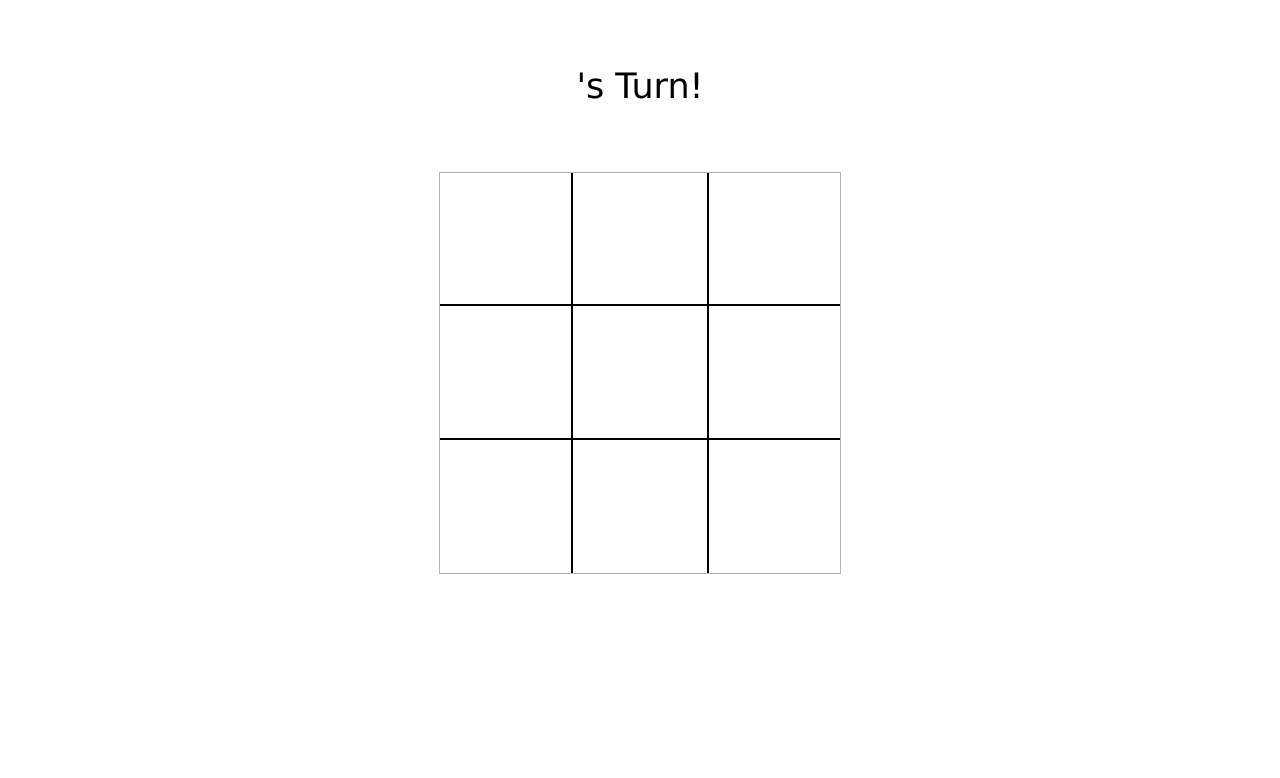
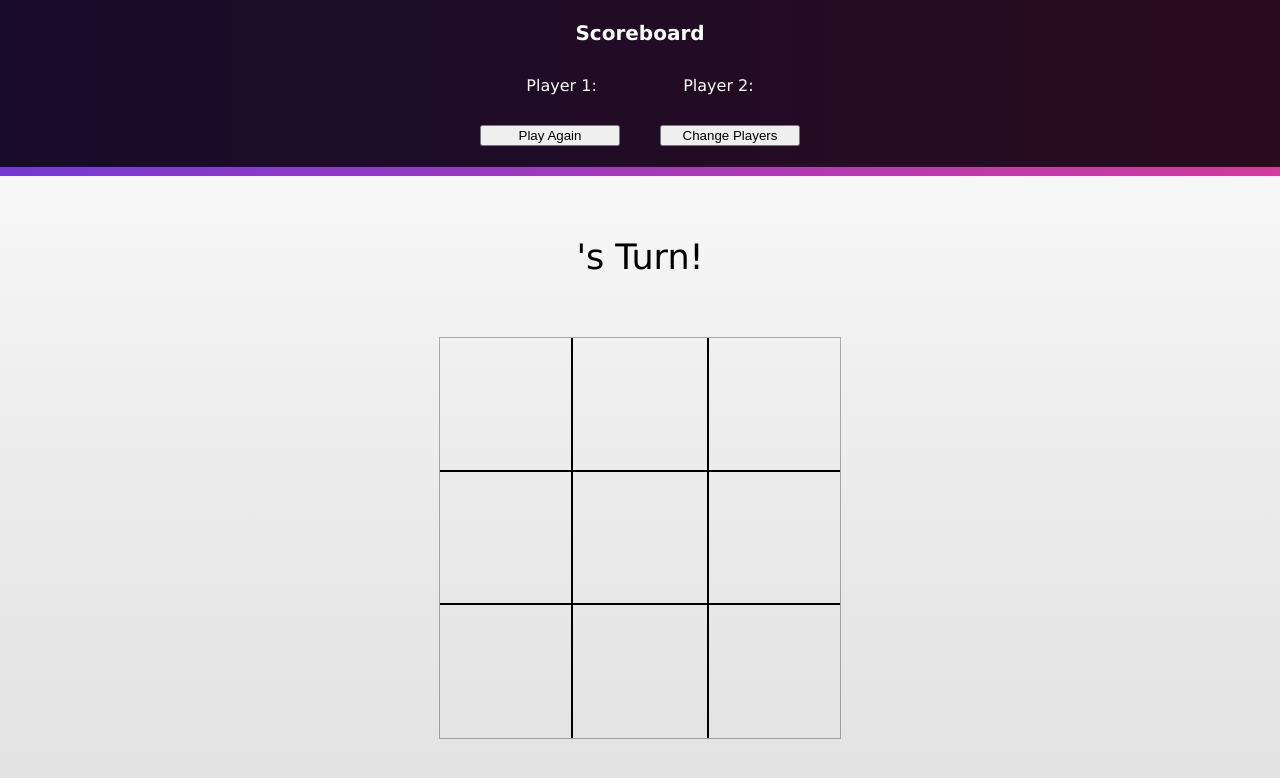
Before and after one commit to ghfinatti/tic-tac-toe, a plain HTML site: page index.html in a window 1280 px wide. Both pictures are taken after a click on the button "Start". Drawn offline with Linux system fonts and the light colour scheme.

Commit message:
main design done

```diff
--- a/index.html
+++ b/index.html
@@ -21,8 +21,22 @@
             </div>
         </div>
         <div class="game">
+            <div class="game-header">
+                <div class="game-header-bg">
+                    <div class="sb-title">Scoreboard</div>
+                    <div class="scoreboard">
+                        <div class="player1-score">Player 1:</div>
+                        <div class="player2-score">Player 2:</div>
+                    </div>
+                    <div class="play-buttons">
+                        <button class="play-again">Play Again</button>
+                        <button class="change-players">Change Players</button>
+                    </div>
+                </div>
+            </div>
+            <div class="gameboard-container">
                 <div class="player-turn">Player 1</div>
-            <div class="show" id="game-board">
+                <div id="game-board">
                     <div class="board-squares" id="item-1" data-square='0'></div>
                     <div class="board-squares" id="item-2" data-square='1'></div>
                     <div class="board-squares" id="item-3" data-square='2'></div>
@@ -34,6 +48,7 @@
                     <div class="board-squares" id="item-9" data-square='8'></div>
                 </div>
         </div>
+        </div>
     </body>
     <script src="script.js"></script>
 </html>
--- a/script.js
+++ b/script.js
@@ -2,14 +2,7 @@ const game = (() => {
     let players = [];
     let gameboard = ["","","","","","","","",""];
     let playPossible = true;
-
-    const updateCounter = () => {
-        countX = gameboard.filter(marker => marker === "X").length
-        countO = gameboard.filter(marker => marker === "O").length
-        return countX, countO
-    }
-
-    updateCounter();
+    let counter = 0
 
     const checkForWinner = () => {
         if (gameboard[0] != "" && gameboard[0] === gameboard[1] && gameboard[0] === gameboard[2]){
@@ -33,7 +26,7 @@ const game = (() => {
         if (gameboard[0] != "" && gameboard[0] === gameboard[4] && gameboard[0] === gameboard[8]){
             return gameboard[0]
         }
-        if (gameboard[2] != "" && gameboard[2] === gameboard[4] && gameboard[2] === gameboard[5]){
+        if (gameboard[2] != "" && gameboard[2] === gameboard[4] && gameboard[2] === gameboard[6]){
             return gameboard[2]
         }
         if (gameboard.filter(square => square === "").length === 0){
@@ -41,7 +34,18 @@ const game = (() => {
         }
     }
 
-    return { gameboard, players, checkForWinner, updateCounter, playPossible }
+    const resetGame = () => {
+        game.gameboard = ["","","","","","","","",""];
+        game.playPossible = true;
+        game.counter = 0;
+        displayController.boardSquares.forEach( square => {
+            square.textContent = "";
+        });
+        displayController.playerTurn.textContent = `${game.players[0].name}'s turn!`;
+        return game.gameboard, game.playPossible, game.counter;
+    };
+
+    return { gameboard, players, checkForWinner, playPossible, counter, resetGame }
 
 })();
 
@@ -60,27 +64,30 @@ const displayController = (() => {
             squarePosition = e.target.dataset.square;
 
             if (game.playPossible === true){
-                if (countX === countO && square.textContent === ""){
+                if (game.counter%2 == 0 && square.textContent === ""){
                     game.gameboard[squarePosition] = "X";
                     square.textContent = "X"
                     playerTurn.textContent = `${game.players[1].name}'s turn!`
                 };
-                if (countX > countO && square.textContent === ""){
+                if (game.counter%2 != 0 && square.textContent === ""){
                     game.gameboard[squarePosition] = "O";
                     square.textContent = "O"
                     playerTurn.textContent = `${game.players[0].name}'s turn!`
                 };
+                game.counter ++
             }
-
-            game.updateCounter();
 
             const winner = game.checkForWinner();
 
             if (winner != undefined){
                 if (winner === "X"){
                     playerTurn.textContent = `${game.players[0].name} wins!`
-                }else{
+                };
+                if (winner === "O"){
                     playerTurn.textContent = `${game.players[1].name} wins!`
+                }
+                if (winner === 'tie'){
+                    playerTurn.textContent = `Tie!`
                 }
                 game.playPossible = false;
             }
@@ -92,17 +99,17 @@ const displayController = (() => {
         initialScreen.style.animationName = 'slideOut';
         setTimeout(() => {initialScreen.style.visibility = 'hidden'}, 1000);
         gameDiv.style.visibility = 'visible';
-        createPlayer(`${playerOne.value}`, 'X');
-        createPlayer(`${playerTwo.value}`, 'O');
+        createPlayer(`${playerOne.value}`, 'X', '0');
+        createPlayer(`${playerTwo.value}`, 'O', '0');
         playerTurn.textContent = `${playerOne.value}'s Turn!`;
     })
 
-    return { }
+    return { boardSquares, playerTurn }
 
 })();
 
-const createPlayer = (name, marker) => {
-    game.players.push({name, marker});
+const createPlayer = (name, marker, score) => {
+    game.players.push({name, marker, score});
 
-    return { name, marker }
+    return { name, marker, score }
 };
--- a/styles.css
+++ b/styles.css
@@ -14,20 +14,83 @@ body{
     width: 100%;
     border: 0px;
     margin: 0px;
+    background: linear-gradient(0deg, rgba(255,255,255,1) 0%, rgba(226,226,226,1) 0%, rgba(238,238,238,1) 50%, rgba(255,255,255,1) 100%);
+}
+
+.gameboard-container{
+    display: flex;
+    flex-direction: column;
+    justify-content: space-evenly;
+    width: 100%;
+    height: 78%;
+    min-height: 476px;
 }
 
 .game{
     visibility: hidden;
-    height: 80%;
+    height: 100%;
     display:flex;
     flex-direction: column;
-    justify-content: space-evenly;
+    justify-content: space-between;
     align-items: center;
 }
 
 .player-turn{
+    align-self: center;
     font-size: 35px;
     font-family: Verdana, Geneva, Tahoma, sans-serif;
+    color: black;
+}
+
+.play-buttons{
+    display: flex;
+    justify-content: space-evenly;
+    width: 400px;
+    min-width: 400px;
+}
+
+.game-header-bg{
+    display: flex;
+    flex-direction: column;
+    justify-content: space-evenly;
+    background-color: rgba(0,0,0,0.8);
+    width:100%;
+    height: 95%;
+    align-items: center;
+    margin-bottom: 6px;
+}
+
+.scoreboard{
+    display: flex;
+    flex-direction: row;
+    width: 400px;
+    min-width: 400px;
+    justify-content: space-evenly;
+    color: white;
+    margin: 10px;
+}
+
+.player1-score, .player2-score{
+    font-family: Verdana, Geneva, Tahoma, sans-serif;
+}
+
+.play-again, .change-players{
+    width: 35%;
+}
+
+.game-header{
+    width: 100%;
+    height: 22%;
+    max-height: 180px;
+    min-height: 170px;
+    background: linear-gradient(90deg, rgba(255,255,255,1) 0%, rgba(116,58,213,1) 0%, rgba(213,58,157,1) 100%, rgba(255,255,255,1) 100%);
+}
+
+.sb-title{
+    font-family: Verdana, Geneva, Tahoma, sans-serif;
+    font-weight: bold;
+    font-size: 20px;
+    color:white;
 }
 
 #game-board{
@@ -40,6 +103,10 @@ body{
     width: 400px;
     align-self: center;
     border: 1px solid rgba(0,0,0,0.3)
+}
+
+.board-squares:hover{
+    background: linear-gradient(90deg, rgba(255,255,255,0.2) 0%, rgba(116,58,213,0.2) 0%, rgba(213,58,157,0.2) 100%, rgba(255,255,255,0.2) 100%);
 }
 
 #item-1, #item-2, #item-3, #item-4, #item-5, #item-6, #item-7, #item-8, #item-9{
```
Lines whose indentation alone changed are shown as unchanged.
